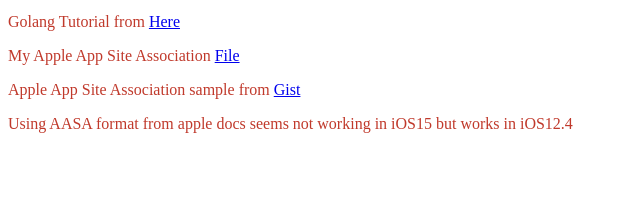
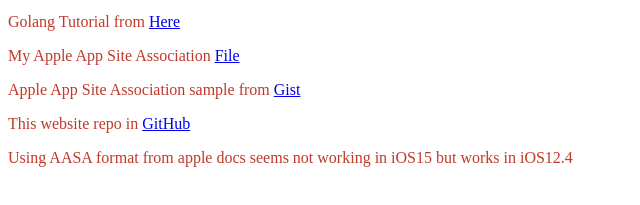
Before and after one commit to muizidn/apple-app-site-association.test, a website: page public/index.html in a window 1280 px wide. Shown: the part 101-306 px from the top of the page, without its empty margins (0-640 px from the left). Drawn offline with Linux system fonts and the light colour scheme.

Commit message:
Update index.html

```diff
--- a/public/index.html
+++ b/public/index.html
@@ -11,6 +11,7 @@
 	<p>Golang Tutorial from <a href="https://www.alexedwards.net/blog/serving-static-sites-with-go">Here</a></p>
 	<p>My Apple App Site Association <a href="/.well-known/apple-app-site-association">File</a></p>
 	<p>Apple App Site Association sample from <a href="https://gist.github.com/mat/e35393e9dfd9d7fb0972">Gist</a></p>
+	<p>This website repo in <a href="https://github.com/muizidn/apple-app-site-association.test">GitHub</a></p>
 	<p>Using AASA format from apple docs seems not working in iOS15 but works in iOS12.4</p>
 </body>
 </html>
```
